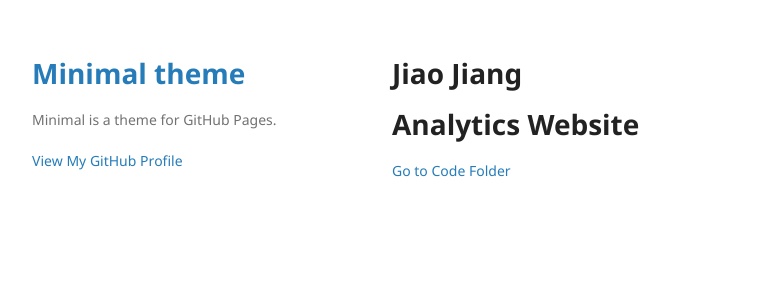
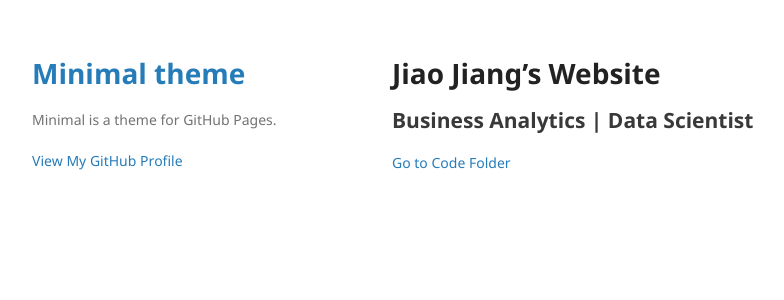
Before and after one commit to jiang-jiao/jiang-jiao.github.io, a Jekyll site: the page built from index.md, in a window 1280 px wide. Shown: the top 300 px of the page, without its empty margins (178-962 px from the left). Built offline with Jekyll 4.4.1, drawn with Linux system fonts in a browser that asks for light colours; our own code applies the rules of GitHub Pages for plain Markdown files.

Commit message:
Update index.md

```diff
--- a/index.md
+++ b/index.md
@@ -1,10 +1,4 @@
----
-layout: default
-title: test title
-description: test description
----
-
-# Jiao Jiang
-# Analytics Website
+# Jiao Jiang's Website
+## Business Analytics | Data Scientist
 
 [Go to Code Folder](/code/index.md)
```
